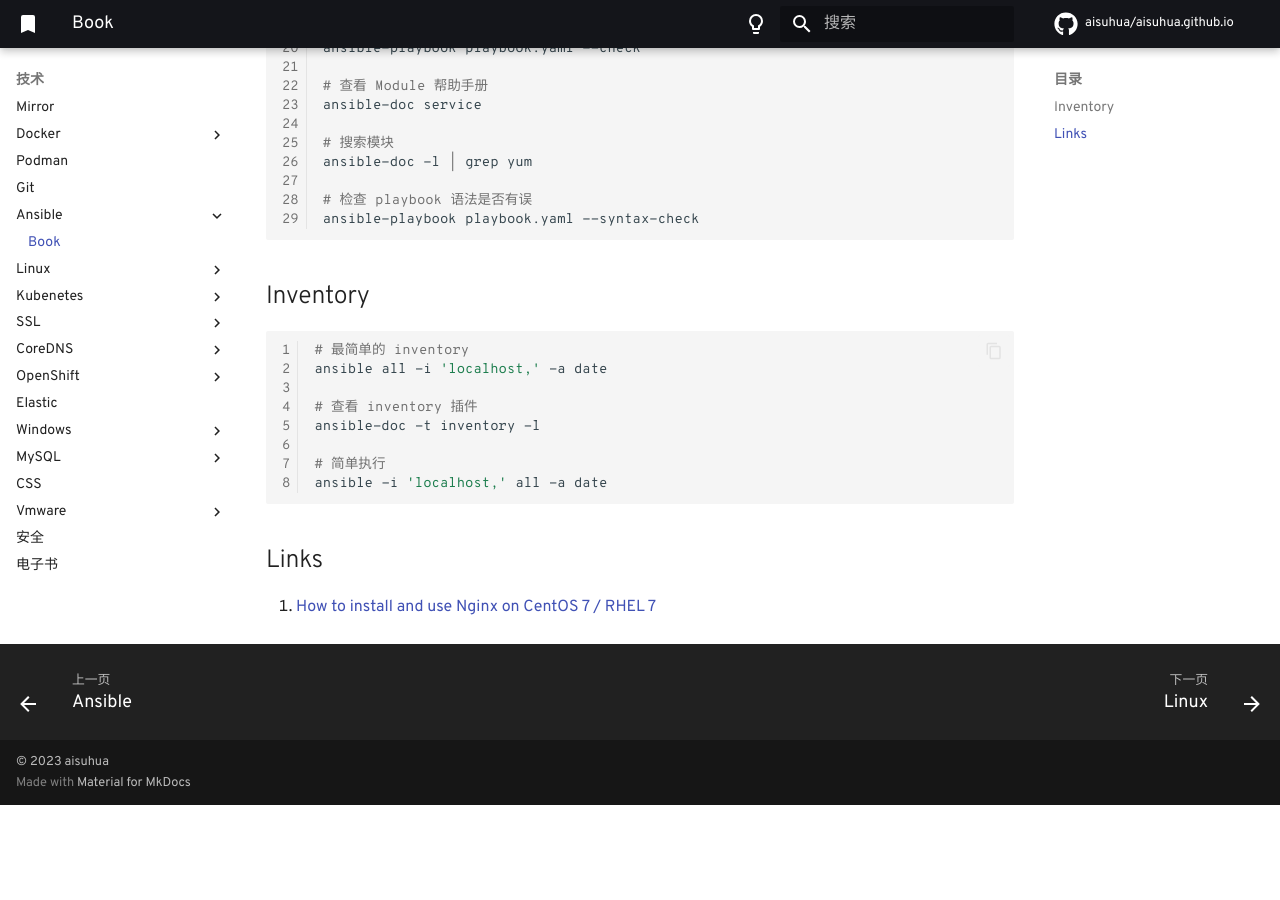
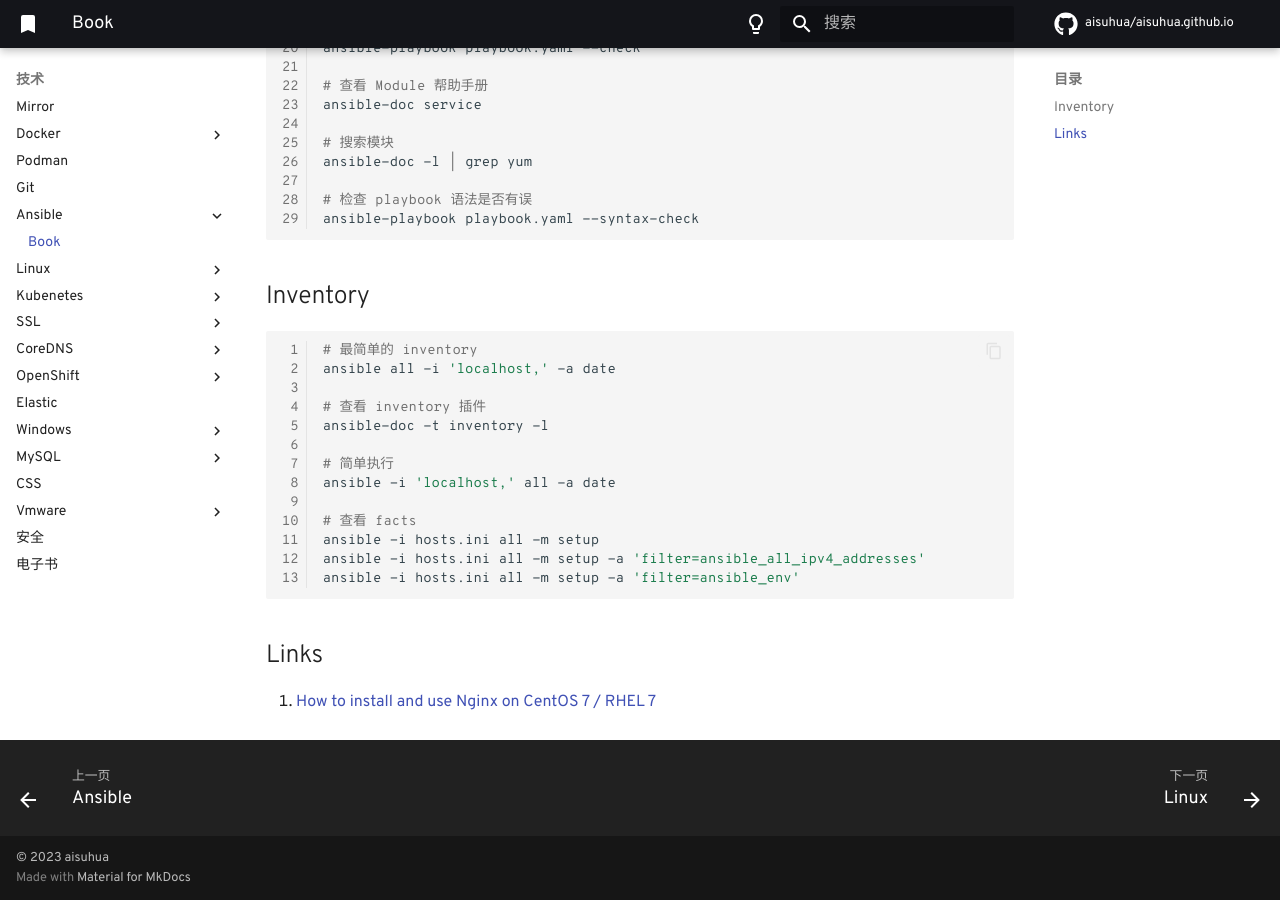
Before and after one commit to aisuhua/aisuhua.github.io, an MkDocs documentation site: the page built from docs/ansible/book.md, in a window 1280 px wide and 900 px high, scrolled down 561 px. Built offline with MkDocs 1.6.1 and Material for MkDocs 9.7.7, drawn with Linux system fonts in a browser that asks for light colours; comment, search, counter and statistics services are not loaded; before the commit the page ends 1366 px from its top, so only the background shows below that.

Commit message:
book.md mirror.md

````diff
--- a/docs/ansible/book.md
+++ b/docs/ansible/book.md
@@ -43,7 +43,15 @@ ansible-doc -t inventory -l
 
 # 简单执行
 ansible -i 'localhost,' all -a date
+
+# 查看 facts
+ansible -i hosts.ini all -m setup
+ansible -i hosts.ini all -m setup -a 'filter=ansible_all_ipv4_addresses'
+ansible -i hosts.ini all -m setup -a 'filter=ansible_env'
 ```
+
+
+
 
 ## Links
 
````
